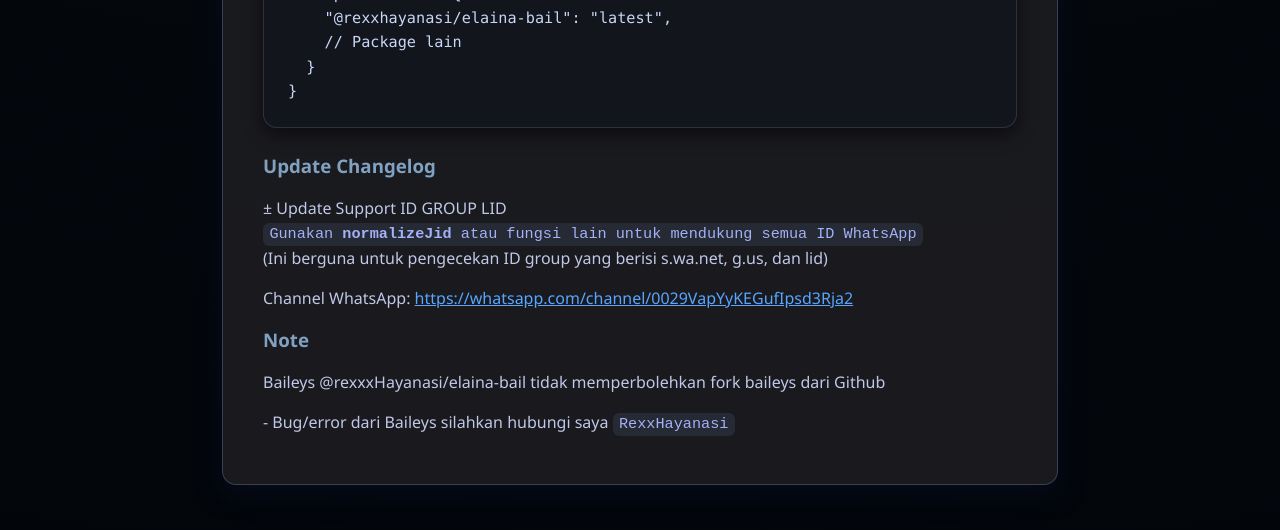
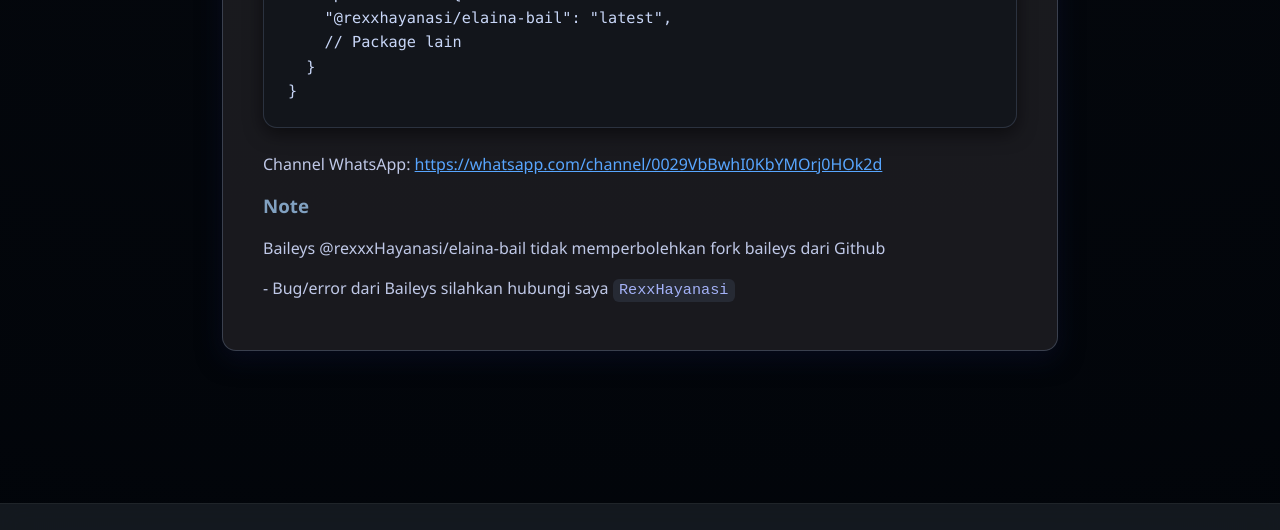
Before and after one commit to rexxzynxd/elaina-bail-dokumentasi, a plain HTML site: page index.html in a window 1280 px wide. Shown: the part 2612-3142 px from the top of the page. Drawn offline with Linux system fonts and the light colour scheme.

Commit message:
Update index.html

```diff
--- a/index.html
+++ b/index.html
@@ -666,18 +666,9 @@ p code {
   }
 }
 </div>
-
-  <h3>Update Changelog</h3>
-  <p>± Update Support ID GROUP LID<br>
-  <code>Gunakan <b>normalizeJid</b> atau fungsi
-  lain untuk mendukung semua ID WhatsApp</code><br>
-  (Ini berguna untuk pengecekan ID group yang
-  berisi s.wa.net, g.us, dan lid)
-  </p>
-
   <p>
-    Channel WhatsApp: <a href="https://whatsapp.com/channel/0029VapYyKEGufIpsd3Rja2" target="_blank" style="color: var(--primary);">
-      https://whatsapp.com/channel/0029VapYyKEGufIpsd3Rja2
+    Channel WhatsApp: <a href="https://whatsapp.com/channel/0029VbBwhI0KbYMOrj0HOk2d" target="_blank" style="color: var(--primary);">
+      https://whatsapp.com/channel/0029VbBwhI0KbYMOrj0HOk2d
     </a>
   </p>
 
```
